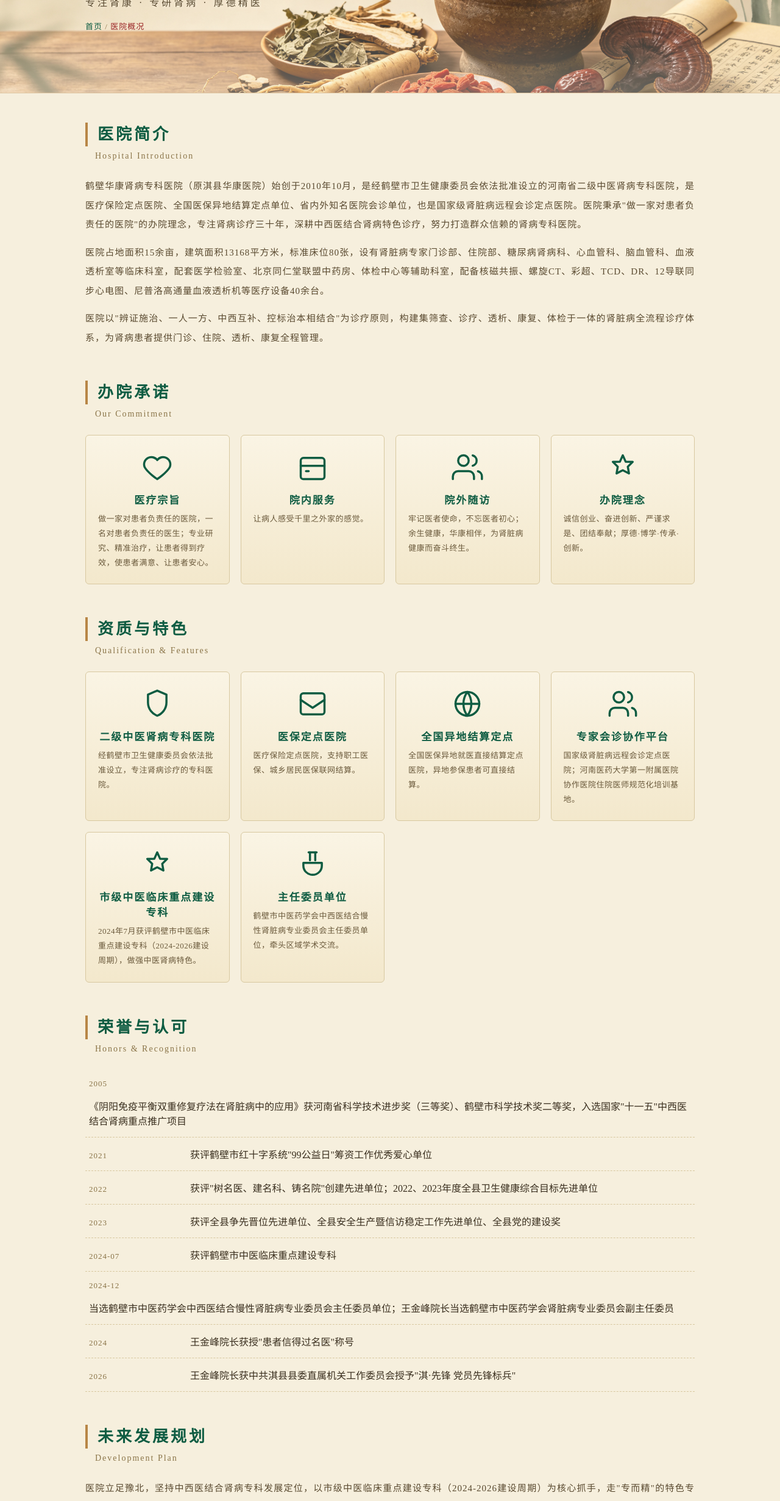
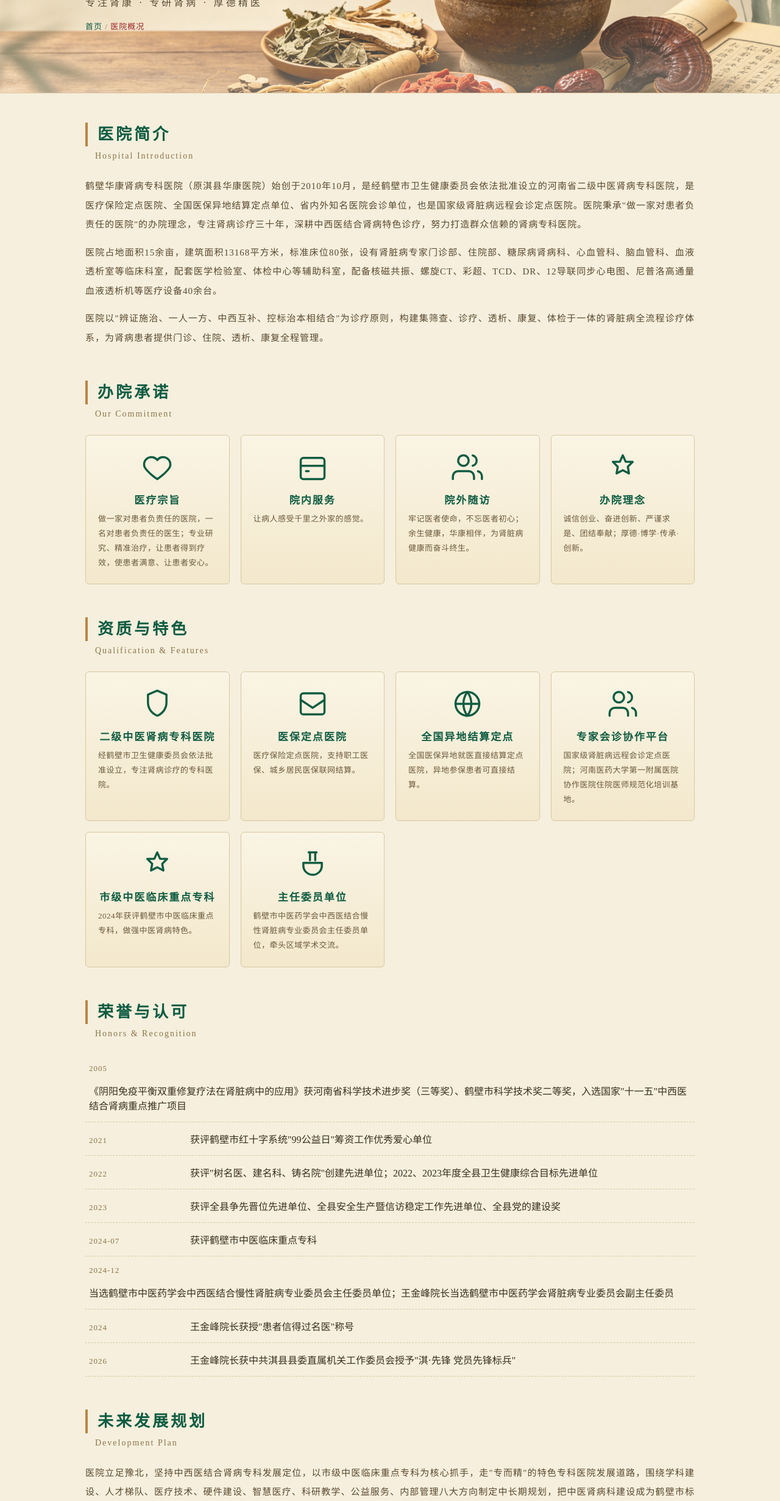
Before and after one commit to SLYLI/hksbyy, a plain HTML site: page hospital-overview.html in a window 1280 px wide. Shown: the part 314-2775 px from the top of the page at 61% size. Drawn offline with Linux system fonts and the light colour scheme; no server answers; a web font is replaced by a local one.

Commit message:
医院概况删除北京同仁堂联盟中药房；全站'中医临床重点建设专科'统一改为'中医临床重点专科'

```diff
--- a/hospital-overview.html
+++ b/hospital-overview.html
@@ -1244,7 +1244,7 @@ a {
     <p class="section-sub">Hospital Introduction</p>
     <div class="text-block">
         <p>鹤壁华康肾病专科医院（原淇县华康医院）始创于2010年10月，是经鹤壁市卫生健康委员会依法批准设立的河南省二级中医肾病专科医院，是医疗保险定点医院、全国医保异地结算定点单位、省内外知名医院会诊单位，也是国家级肾脏病远程会诊定点医院。医院秉承"做一家对患者负责任的医院"的办院理念，专注肾病诊疗三十年，深耕中西医结合肾病特色诊疗，努力打造群众信赖的肾病专科医院。</p>
-        <p>医院占地面积15余亩，建筑面积13168平方米，标准床位80张，设有肾脏病专家门诊部、住院部、糖尿病肾病科、心血管科、脑血管科、血液透析室等临床科室，配套医学检验室、北京同仁堂联盟中药房、体检中心等辅助科室，配备核磁共振、螺旋CT、彩超、TCD、DR、12导联同步心电图、尼普洛高通量血液透析机等医疗设备40余台。</p>
+        <p>医院占地面积15余亩，建筑面积13168平方米，标准床位80张，设有肾脏病专家门诊部、住院部、糖尿病肾病科、心血管科、脑血管科、血液透析室等临床科室，配套医学检验室、体检中心等辅助科室，配备核磁共振、螺旋CT、彩超、TCD、DR、12导联同步心电图、尼普洛高通量血液透析机等医疗设备40余台。</p>
         <p>医院以"辨证施治、一人一方、中西互补、控标治本相结合"为诊疗原则，构建集筛查、诊疗、透析、康复、体检于一体的肾脏病全流程诊疗体系，为肾病患者提供门诊、住院、透析、康复全程管理。</p>
     </div>
 </section>
@@ -1302,8 +1302,8 @@ a {
         </div>
         <div class="tile">
             <div class="t-icon"><svg viewBox="0 0 24 24"><path d="M12 3l2.2 4.9L19.5 8l-3.7 3.6.9 5.1L12 14.3 7.3 16.7l.9-5.1L4.5 8l5.3-.1Z"/></svg></div>
-            <h4>市级中医临床重点建设专科</h4>
-            <p>2024年7月获评鹤壁市中医临床重点建设专科（2024-2026建设周期），做强中医肾病特色。</p>
+            <h4>市级中医临床重点专科</h4>
+            <p>2024年获评鹤壁市中医临床重点专科，做强中医肾病特色。</p>
         </div>
         <div class="tile">
             <div class="t-icon"><svg viewBox="0 0 24 24"><path d="M9 3h6"/><path d="M10 3v6"/><path d="M14 3v6"/><path d="M5 11h14v2a7 7 0 0 1-7 7h0a7 7 0 0 1-7-7Z"/></svg></div>
@@ -1321,7 +1321,7 @@ a {
         <li><span class="nd">2021</span><span class="n-title">获评鹤壁市红十字系统"99公益日"筹资工作优秀爱心单位</span></li>
         <li><span class="nd">2022</span><span class="n-title">获评"树名医、建名科、铸名院"创建先进单位；2022、2023年度全县卫生健康综合目标先进单位</span></li>
         <li><span class="nd">2023</span><span class="n-title">获评全县争先晋位先进单位、全县安全生产暨信访稳定工作先进单位、全县党的建设奖</span></li>
-        <li><span class="nd">2024-07</span><span class="n-title">获评鹤壁市中医临床重点建设专科</span></li>
+        <li><span class="nd">2024-07</span><span class="n-title">获评鹤壁市中医临床重点专科</span></li>
         <li><span class="nd">2024-12</span><span class="n-title">当选鹤壁市中医药学会中西医结合慢性肾脏病专业委员会主任委员单位；王金峰院长当选鹤壁市中医药学会肾脏病专业委员会副主任委员</span></li>
         <li><span class="nd">2024</span><span class="n-title">王金峰院长获授"患者信得过名医"称号</span></li>
         <li><span class="nd">2026</span><span class="n-title">王金峰院长获中共淇县县委直属机关工作委员会授予"淇·先锋 党员先锋标兵"</span></li>
@@ -1332,7 +1332,7 @@ a {
     <h2 class="section-title">未来发展规划</h2>
     <p class="section-sub">Development Plan</p>
     <div class="text-block">
-        <p>医院立足豫北，坚持中西医结合肾病专科发展定位，以市级中医临床重点建设专科（2024-2026建设周期）为核心抓手，走"专而精"的特色专科医院发展道路，围绕学科建设、人才梯队、医疗技术、硬件建设、智慧医疗、科研教学、公益服务、内部管理八大方向制定中长期规划，把中医肾病科建设成为鹤壁市标杆中医专科，辐射豫北及周边省份肾病患者。</p>
+        <p>医院立足豫北，坚持中西医结合肾病专科发展定位，以市级中医临床重点专科为核心抓手，走"专而精"的特色专科医院发展道路，围绕学科建设、人才梯队、医疗技术、硬件建设、智慧医疗、科研教学、公益服务、内部管理八大方向制定中长期规划，把中医肾病科建设成为鹤壁市标杆中医专科，辐射豫北及周边省份肾病患者。</p>
     </div>
     <div class="card-grid">
         <div class="tile"><h4>学科专科建设</h4><p>做强中医肾病重点专科；血液透析中心提质升级；发展糖尿病肾病、高血压肾损害、痛风肾病等慢病与并发症亚专科；强化专科联盟与对外协作。</p></div>
```
Also changed, not shown: index.html (+2 -2 lines), info-disclosure.html (+1 -1 lines), news.html (+1 -1 lines), professional.html (+1 -1 lines).
